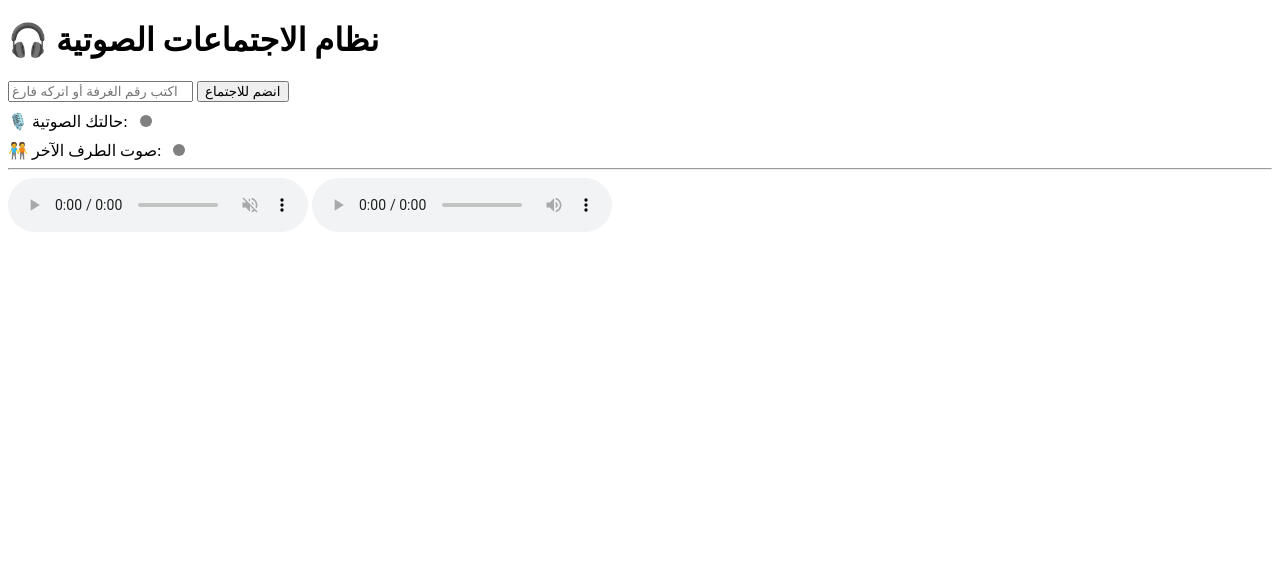
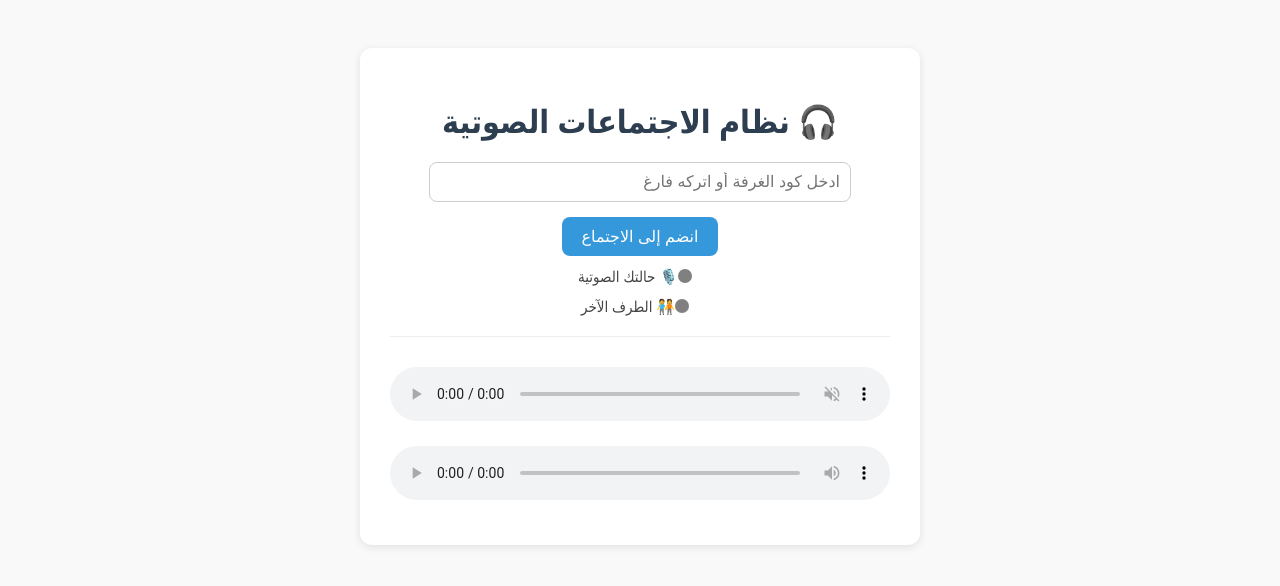
Before and after one commit to mo-adel-97/voice-meeting-app, a website: page public/index.html in a window 1280 px wide. Drawn offline with nearby package versions, Linux system fonts and the light colour scheme; no server answers.

Commit message:
commit
commit

```diff
--- a/public/index.html
+++ b/public/index.html
@@ -1,45 +1,111 @@
 <!DOCTYPE html>
-<html lang="ar">
+<html lang="ar" dir="rtl">
 <head>
   <meta charset="UTF-8" />
-  <title>Voice Meeting</title>
+  <title>نظام الاجتماعات الصوتية</title>
+  <style>
+    body {
+      background-color: #f9f9f9;
+      font-family: 'Segoe UI', Tahoma, Geneva, Verdana, sans-serif;
+      display: flex;
+      flex-direction: column;
+      align-items: center;
+      padding: 40px;
+    }
+
+    h1 {
+      color: #2c3e50;
+      margin-bottom: 20px;
+    }
+
+    .card {
+      background: white;
+      border-radius: 12px;
+      box-shadow: 0 2px 8px rgba(0,0,0,0.1);
+      padding: 30px;
+      max-width: 500px;
+      width: 100%;
+      text-align: center;
+    }
+
+    input[type="text"] {
+      width: 80%;
+      padding: 10px;
+      margin-bottom: 15px;
+      border: 1px solid #ccc;
+      border-radius: 8px;
+      font-size: 16px;
+    }
+
+    button {
+      background-color: #3498db;
+      color: white;
+      border: none;
+      padding: 10px 20px;
+      font-size: 16px;
+      border-radius: 8px;
+      cursor: pointer;
+      transition: background-color 0.3s ease;
+    }
+
+    button:hover {
+      background-color: #2980b9;
+    }
+
+    .status {
+      margin: 10px 0;
+      display: flex;
+      align-items: center;
+      justify-content: center;
+      font-size: 15px;
+      color: #444;
+    }
+
+    .status span {
+      display: inline-block;
+      width: 14px;
+      height: 14px;
+      border-radius: 50%;
+      background-color: gray;
+      margin-right: 10px;
+      transition: background-color 0.3s ease;
+    }
+
+    audio {
+      margin: 10px 0;
+      width: 100%;
+    }
+
+    hr {
+      border: none;
+      border-top: 1px solid #eee;
+      margin: 20px 0;
+    }
+  </style>
 </head>
 <body>
+  <div class="card">
     <h1>🎧 نظام الاجتماعات الصوتية</h1>
 
-  <input type="text" id="roomInput" placeholder="اكتب رقم الغرفة أو اتركه فارغ" />
-  <button onclick="joinRoom()">انضم للاجتماع</button>
+    <input type="text" id="roomInput" placeholder="ادخل كود الغرفة أو اتركه فارغ" />
+    <br />
+    <button onclick="joinRoom()">انضم إلى الاجتماع</button>
 
-  <div style="margin-top: 10px;">
-    🎙️ حالتك الصوتية:
-    <span id="micStatus" style="
-      display: inline-block;
-      width: 12px;
-      height: 12px;
-      border-radius: 50%;
-      background-color: gray;
-      margin-left: 8px;
-      transition: background-color 0.3s ease;
-    "></span>
+    <div class="status">
+      <span id="micStatus"></span>
+      🎙️ حالتك الصوتية
     </div>
 
-  <div style="margin-top: 10px;">
-    🧑‍🤝‍🧑 صوت الطرف الآخر:
-    <span id="remoteStatus" style="
-      display: inline-block;
-      width: 12px;
-      height: 12px;
-      border-radius: 50%;
-      background-color: gray;
-      margin-left: 8px;
-      transition: background-color 0.3s ease;
-    "></span>
+    <div class="status">
+      <span id="remoteStatus"></span>
+      🧑‍🤝‍🧑 الطرف الآخر
     </div>
 
     <hr />
 
     <audio id="localAudio" autoplay muted controls></audio>
     <audio id="remoteAudio" autoplay controls></audio>
+  </div>
 
   <script src="/socket.io/socket.io.js"></script>
   <script src="meeting.js"></script>
--- a/public/meeting.js
+++ b/public/meeting.js
@@ -8,21 +8,26 @@ const config = {
   iceServers: [{ urls: "stun:stun.l.google.com:19302" }],
 };
 
+function log(label, data) {
+  console.log(`🧩 [${label}]`, data || '');
+}
+
 function joinRoom() {
   roomID = document.getElementById('roomInput').value || Math.random().toString(36).substring(2, 8);
+  log("Room Joined", roomID);
   socket.emit('join-room', roomID);
-  alert(`📎 Room ID: ${roomID}`);
   startCall();
 }
 
 async function startCall() {
   try {
+    log("StartCall", "🚀 Initializing local audio");
+
     localStream = await navigator.mediaDevices.getUserMedia({ audio: true });
     document.getElementById('localAudio').srcObject = localStream;
 
     const audioContext = new (window.AudioContext || window.webkitAudioContext)();
 
-    // 🔸 Local mic indicator
     const localAnalyser = audioContext.createAnalyser();
     const localSource = audioContext.createMediaStreamSource(localStream);
     localSource.connect(localAnalyser);
@@ -40,18 +45,16 @@ async function startCall() {
       peerConnection.addTrack(track, localStream);
     });
 
-    // 🔸 Create and attach empty remote stream
     remoteStream = new MediaStream();
     document.getElementById('remoteAudio').srcObject = remoteStream;
 
     peerConnection.ontrack = (event) => {
+      log("Track Received", event.track.kind);
       event.streams[0].getTracks().forEach(track => {
+        if (track.kind === 'audio') {
           remoteStream.addTrack(track);
-        console.log("📡 صوت من الطرف التاني:", track.kind);
-      });
 
-      // تحليل صوت الطرف الآخر
-      const remoteSource = audioContext.createMediaStreamSource(remoteStream);
+          const remoteSource = audioContext.createMediaStreamSource(new MediaStream([track]));
           const remoteAnalyser = audioContext.createAnalyser();
           remoteSource.connect(remoteAnalyser);
           remoteAnalyser.fftSize = 512;
@@ -61,40 +64,49 @@ async function startCall() {
             const volume = remoteData.reduce((a, b) => a + b) / remoteData.length;
             document.getElementById("remoteStatus").style.backgroundColor = volume > 10 ? "green" : "gray";
           }, 100);
+        }
+      });
     };
 
     peerConnection.onicecandidate = (event) => {
       if (event.candidate) {
+        log("ICE Candidate Sent", event.candidate);
         socket.emit('ice-candidate', event.candidate, roomID);
       }
     };
 
     socket.on('ice-candidate', (candidate) => {
+      log("ICE Candidate Received", candidate);
       peerConnection.addIceCandidate(new RTCIceCandidate(candidate));
     });
 
     socket.on('user-joined', async (id) => {
+      log("User Joined Room", id);
       const offer = await peerConnection.createOffer();
       await peerConnection.setLocalDescription(offer);
+      log("Sending Offer", id);
       socket.emit('offer', offer, id);
     });
 
     socket.on('offer', async (offer, id) => {
+      log("Received Offer", id);
       await peerConnection.setRemoteDescription(new RTCSessionDescription(offer));
       const answer = await peerConnection.createAnswer();
       await peerConnection.setLocalDescription(answer);
+      log("Sending Answer", id);
       socket.emit('answer', answer, id);
     });
 
     socket.on('answer', (answer) => {
+      log("Received Answer");
       peerConnection.setRemoteDescription(new RTCSessionDescription(answer));
     });
 
     peerConnection.oniceconnectionstatechange = () => {
-      console.log("🔁 ICE state:", peerConnection.iceConnectionState);
+      log("ICE State", peerConnection.iceConnectionState);
     };
 
   } catch (err) {
-    console.error('❌ خطأ في تشغيل المايك:', err);
+    log("Mic Error", err);
   }
 }
```
Lines whose indentation alone changed are shown as unchanged.
